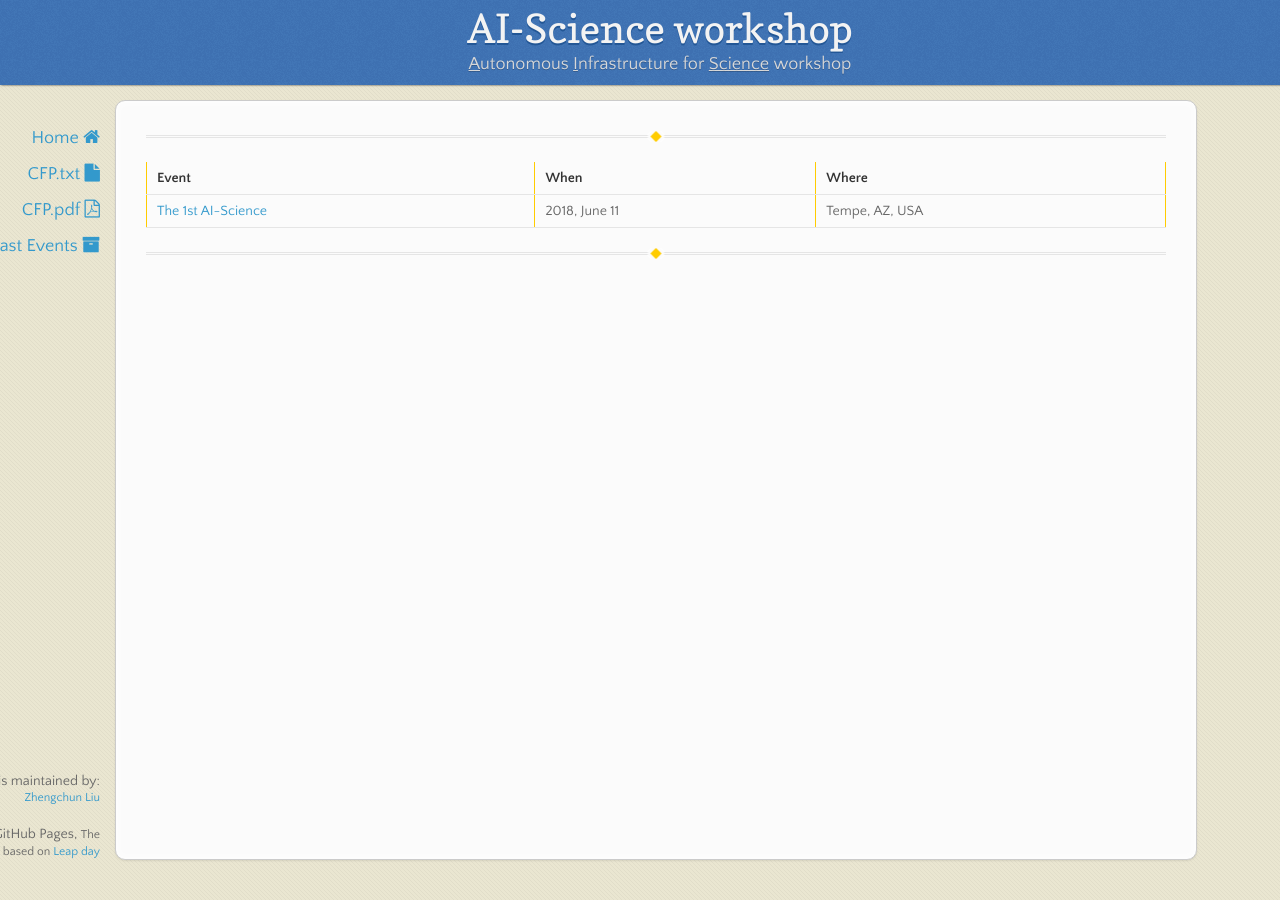
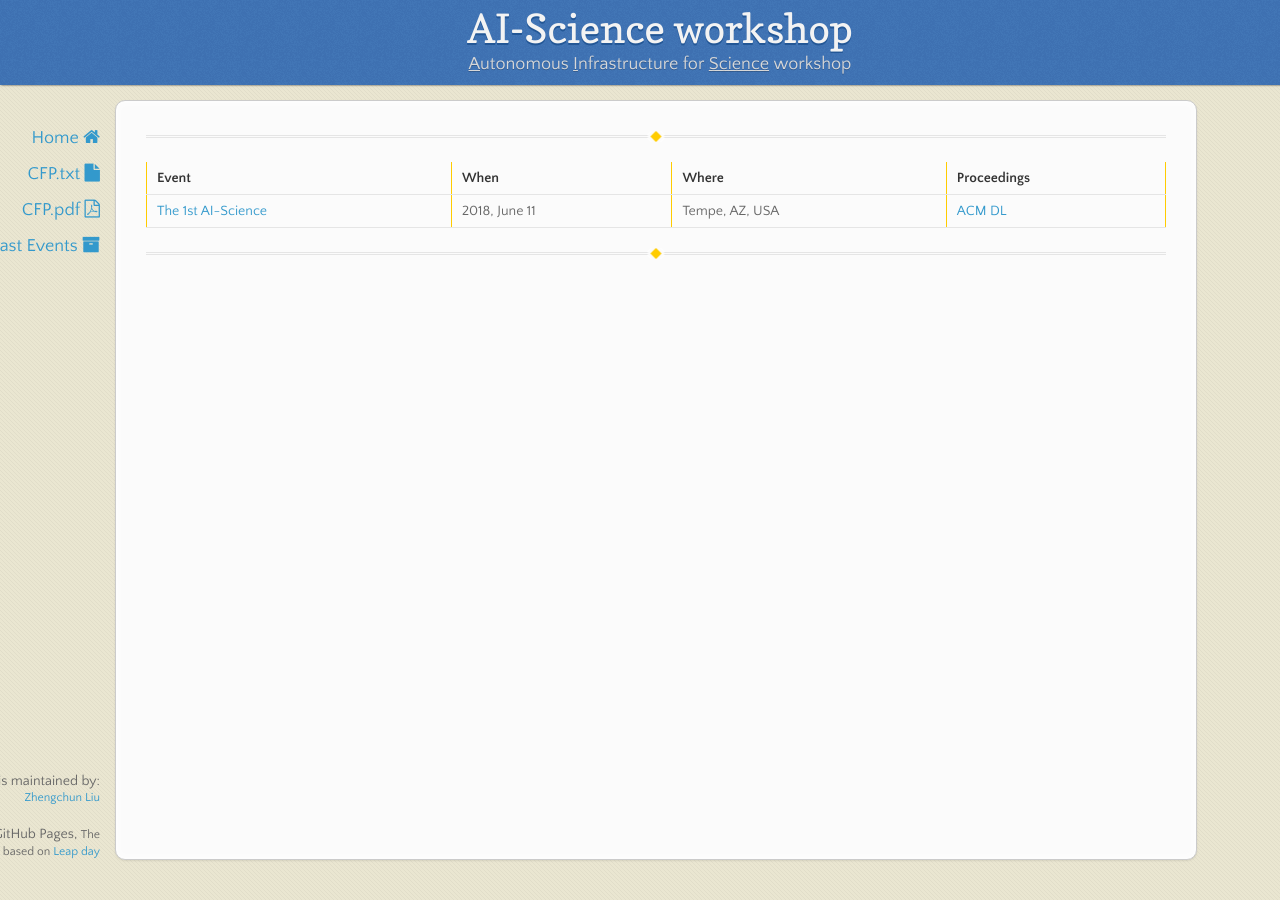
Before and after one commit to ai-science/ai-science.github.io, a Jekyll site: the page built from past.md, in a window 1280 px wide. Built offline with Jekyll 4.4.1, drawn with Linux system fonts in a browser that asks for light colours; nearby versions of some CDN libraries.

Commit message:
add, delete, polish etc.

```diff
--- a/past.md
+++ b/past.md
@@ -4,7 +4,7 @@ layout: default
 
 ---
 
-| __Event__ | __When__ | __Where__ |
-| [The 1st AI-Science]() | 2018, June 11  |Tempe, AZ, USA|
+| __Event__ | __When__ | __Where__ | __Proceedings__ |
+| [The 1st AI-Science](https://easychair.org/cfp/AI-Science18) | 2018, June 11  |Tempe, AZ, USA| [ACM DL](https://dl.acm.org/citation.cfm?id=3217197&picked=prox)|
 
 ---
```
